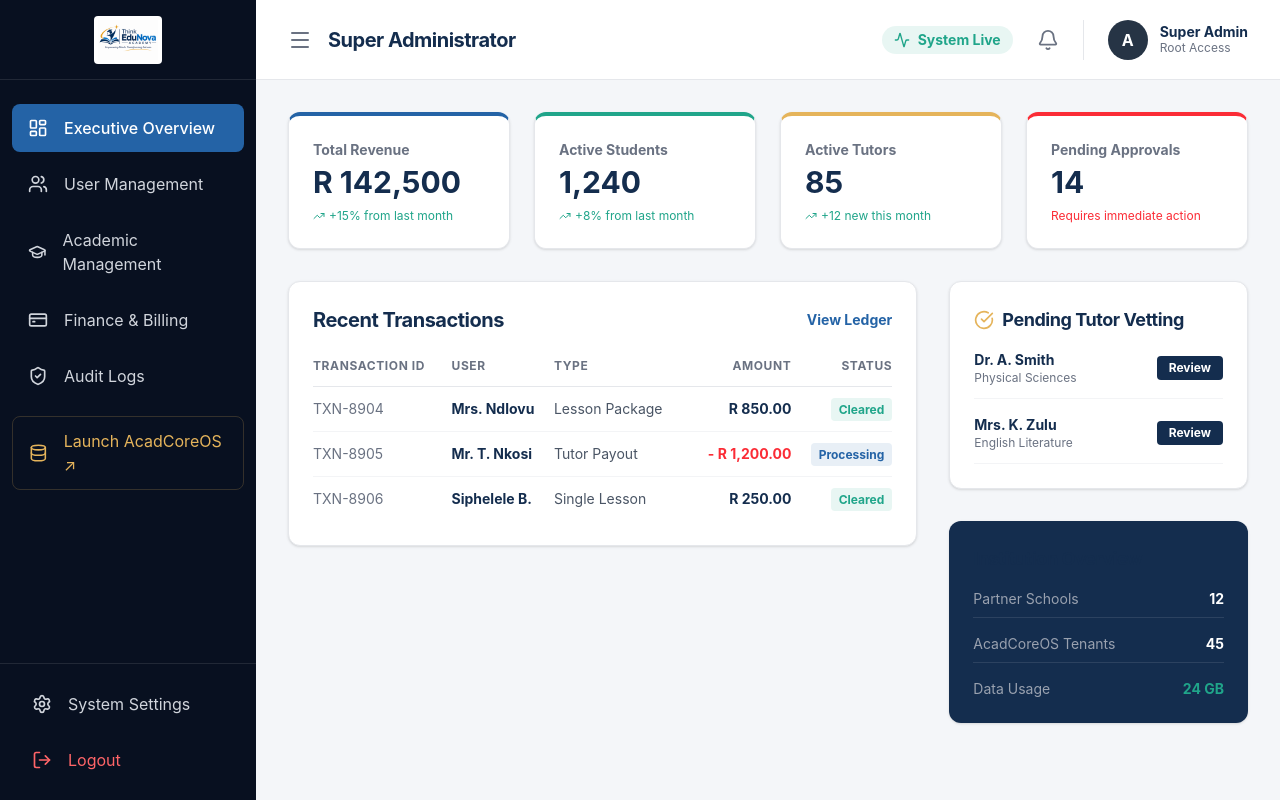
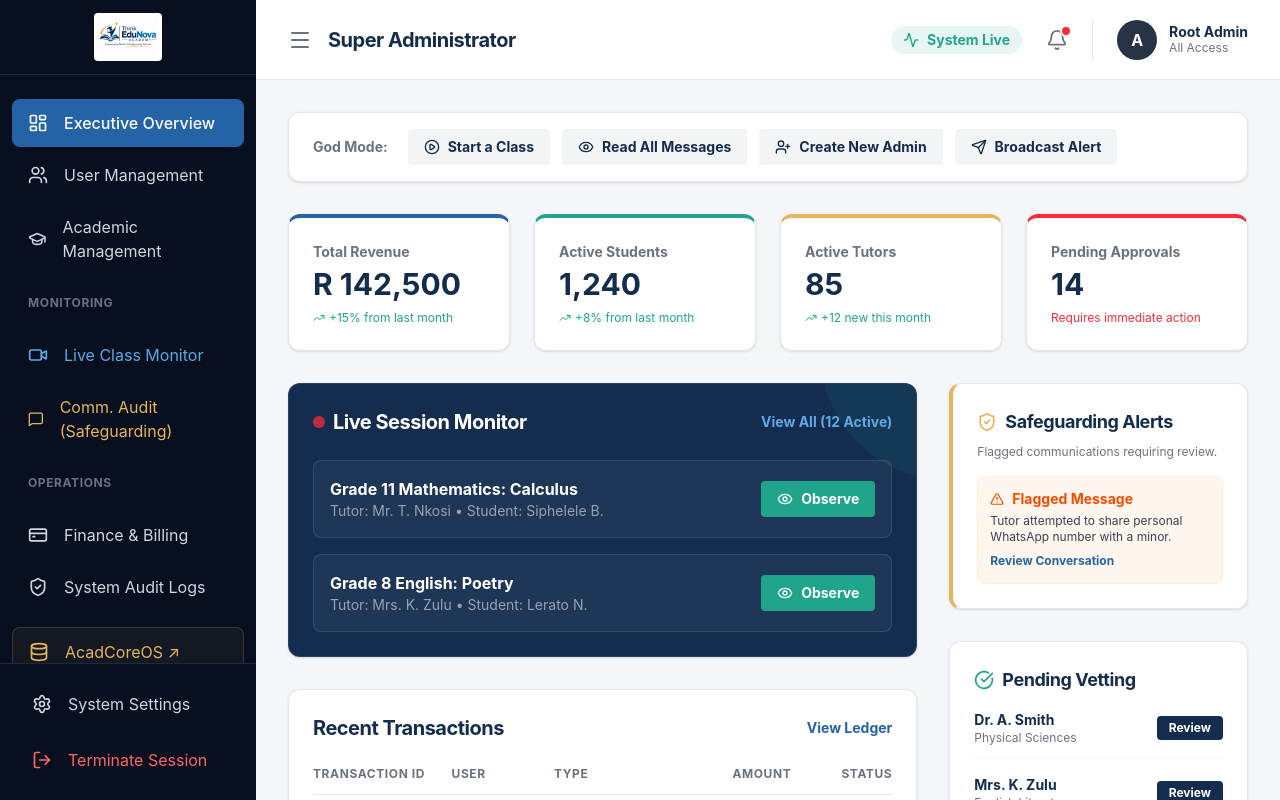
Before and after one commit to maiselakn-lab/edunova-academy, a Next.js app: page /portal/admin in a window 1280 px wide. Built offline with nearby package versions, Linux system fonts and the light colour scheme; a web font is replaced by a local one.

Commit message:
feat: rebuild admin dashboard with god-mode controls, live monitor, and safeguarding alerts

```diff
--- a/app/portal/admin/page.tsx
+++ b/app/portal/admin/page.tsx
@@ -4,7 +4,9 @@ import Link from 'next/link';
 import { useState } from 'react';
 import {
   LayoutDashboard, Users, GraduationCap, CreditCard, ShieldCheck,
-  Settings, LogOut, Bell, Menu, TrendingUp, CheckCircle, Database, Activity
+  Settings, LogOut, Bell, Menu, TrendingUp, CheckCircle, Database,
+  Activity, Video, MessageSquare, AlertTriangle, PlayCircle, Eye,
+  UserPlus, Send, BookOpen
 } from 'lucide-react';
 
 export default function AdminDashboard() {
@@ -21,7 +23,7 @@ export default function AdminDashboard() {
           </Link>
         </div>
 
-        <nav className="flex-grow py-6 space-y-2 px-3 overflow-y-auto">
+        <nav className="flex-grow py-6 space-y-1 px-3 overflow-y-auto">
           <Link href="/portal/admin" className="flex items-center gap-4 px-4 py-3 bg-brand-royal rounded-lg font-medium transition-colors">
             <LayoutDashboard size={20} />
             {sidebarOpen && <span>Executive Overview</span>}
@@ -34,28 +36,46 @@ export default function AdminDashboard() {
             <GraduationCap size={20} />
             {sidebarOpen && <span>Academic Management</span>}
           </Link>
+
+          {/* New Admin-Only Features */}
+          <div className="pt-4 pb-2">
+             {sidebarOpen && <p className="text-xs font-bold text-gray-500 uppercase tracking-wider pl-4 mb-2">Monitoring</p>}
+          </div>
+          <Link href="/portal/admin/live-monitor" className="flex items-center gap-4 px-4 py-3 hover:bg-white/10 rounded-lg text-brand-sky transition-colors">
+            <Video size={20} />
+            {sidebarOpen && <span>Live Class Monitor</span>}
+          </Link>
+          <Link href="/portal/admin/communications" className="flex items-center gap-4 px-4 py-3 hover:bg-white/10 rounded-lg text-brand-gold transition-colors">
+            <MessageSquare size={20} />
+            {sidebarOpen && <span>Comm. Audit (Safeguarding)</span>}
+          </Link>
+
+          <div className="pt-4 pb-2">
+             {sidebarOpen && <p className="text-xs font-bold text-gray-500 uppercase tracking-wider pl-4 mb-2">Operations</p>}
+          </div>
           <Link href="/portal/admin/finance" className="flex items-center gap-4 px-4 py-3 hover:bg-white/10 rounded-lg text-gray-300 transition-colors">
             <CreditCard size={20} />
             {sidebarOpen && <span>Finance & Billing</span>}
           </Link>
           <Link href="/portal/admin/audit" className="flex items-center gap-4 px-4 py-3 hover:bg-white/10 rounded-lg text-gray-300 transition-colors">
             <ShieldCheck size={20} />
-            {sidebarOpen && <span>Audit Logs</span>}
+            {sidebarOpen && <span>System Audit Logs</span>}
           </Link>
-          <Link href="https://acadcoreos.base44.app/" target="_blank" className="flex items-center gap-4 px-4 py-3 hover:bg-white/10 rounded-lg text-brand-gold transition-colors mt-4 border border-brand-gold/20">
+
+          <Link href="https://acadcoreos.base44.app/" target="_blank" className="flex items-center gap-4 px-4 py-3 hover:bg-white/10 rounded-lg text-brand-gold transition-colors mt-4 border border-brand-gold/20 bg-brand-gold/5">
             <Database size={20} />
-            {sidebarOpen && <span>Launch AcadCoreOS ↗</span>}
+            {sidebarOpen && <span>AcadCoreOS ↗</span>}
           </Link>
         </nav>
 
         <div className="p-4 border-t border-white/10 space-y-2">
-          <Link href="/portal/settings" className="flex items-center gap-4 px-4 py-3 hover:bg-white/10 rounded-lg text-gray-300 transition-colors">
+          <Link href="/portal/admin/settings" className="flex items-center gap-4 px-4 py-3 hover:bg-white/10 rounded-lg text-gray-300 transition-colors">
             <Settings size={20} />
             {sidebarOpen && <span>System Settings</span>}
           </Link>
           <Link href="/login" className="flex items-center gap-4 px-4 py-3 hover:bg-red-500/20 text-red-400 rounded-lg transition-colors">
             <LogOut size={20} />
-            {sidebarOpen && <span>Logout</span>}
+            {sidebarOpen && <span>Terminate Session</span>}
           </Link>
         </div>
       </aside>
@@ -77,12 +97,13 @@ export default function AdminDashboard() {
             </div>
             <button className="relative text-gray-500 hover:text-brand-navy">
               <Bell size={22} />
+              <span className="absolute -top-1 -right-1 w-3 h-3 bg-red-500 rounded-full border-2 border-white"></span>
             </button>
             <div className="flex items-center gap-3 border-l border-gray-200 pl-6">
               <div className="w-10 h-10 bg-brand-charcoal text-white rounded-full flex items-center justify-center font-bold">A</div>
               <div className="hidden md:block">
-                <p className="text-sm font-bold text-brand-navy leading-tight">Super Admin</p>
-                <p className="text-xs text-gray-500">Root Access</p>
+                <p className="text-sm font-bold text-brand-navy leading-tight">Root Admin</p>
+                <p className="text-xs text-gray-500">All Access</p>
               </div>
             </div>
           </div>
@@ -90,6 +111,15 @@ export default function AdminDashboard() {
 
         {/* Dashboard Content */}
         <div className="flex-grow overflow-y-auto p-8">
+
+          {/* Quick Actions (The "Do Everything" Bar) */}
+          <div className="bg-white p-4 rounded-xl border border-gray-200 shadow-sm mb-8 flex flex-wrap gap-3">
+            <span className="text-sm font-bold text-gray-500 py-2 px-2">God Mode:</span>
+            <Link href="/portal/tutor" className="bg-brand-navy/5 hover:bg-brand-navy hover:text-white text-brand-navy px-4 py-2 rounded text-sm font-bold transition-colors flex items-center gap-2"><PlayCircle size={16}/> Start a Class</Link>
+            <Link href="/portal/admin/communications" className="bg-brand-navy/5 hover:bg-brand-navy hover:text-white text-brand-navy px-4 py-2 rounded text-sm font-bold transition-colors flex items-center gap-2"><Eye size={16}/> Read All Messages</Link>
+            <Link href="/portal/admin/users" className="bg-brand-navy/5 hover:bg-brand-navy hover:text-white text-brand-navy px-4 py-2 rounded text-sm font-bold transition-colors flex items-center gap-2"><UserPlus size={16}/> Create New Admin</Link>
+            <Link href="/portal/admin/notifications" className="bg-brand-navy/5 hover:bg-brand-navy hover:text-white text-brand-navy px-4 py-2 rounded text-sm font-bold transition-colors flex items-center gap-2"><Send size={16}/> Broadcast Alert</Link>
+          </div>
 
           {/* Key Metrics Top Row */}
           <div className="grid grid-cols-1 md:grid-cols-4 gap-6 mb-8">
@@ -121,7 +151,41 @@ export default function AdminDashboard() {
             {/* Left Column (2/3 width) */}
             <div className="lg:col-span-2 space-y-8">
 
-              {/* Recent Financial Transactions */}
+              {/* LIVE MONITOR WIDGET */}
+              <div className="bg-brand-navy rounded-xl border border-white/10 shadow-sm p-6 text-white relative overflow-hidden">
+                <div className="absolute top-0 right-0 w-32 h-32 bg-brand-teal/10 rounded-bl-full -mr-8 -mt-8"></div>
+                <div className="flex justify-between items-center mb-6 relative z-10">
+                  <h2 className="text-xl font-bold text-white flex items-center gap-2">
+                    <span className="w-3 h-3 bg-red-500 rounded-full animate-pulse"></span> Live Session Monitor
+                  </h2>
+                  <Link href="/portal/admin/live-monitor" className="text-sm text-brand-sky font-bold hover:underline">View All (12 Active)</Link>
+                </div>
+
+                <div className="space-y-4 relative z-10">
+                  {/* Active Class 1 */}
+                  <div className="bg-white/5 border border-white/10 p-4 rounded-lg flex items-center justify-between">
+                    <div>
+                      <p className="font-bold text-white">Grade 11 Mathematics: Calculus</p>
+                      <p className="text-sm text-gray-400">Tutor: Mr. T. Nkosi • Student: Siphelele B.</p>
+                    </div>
+                    <button className="bg-brand-teal text-white px-4 py-2 rounded text-sm font-bold hover:bg-teal-600 flex items-center gap-2">
+                      <Eye size={16} /> Observe
+                    </button>
+                  </div>
+                  {/* Active Class 2 */}
+                  <div className="bg-white/5 border border-white/10 p-4 rounded-lg flex items-center justify-between">
+                    <div>
+                      <p className="font-bold text-white">Grade 8 English: Poetry</p>
+                      <p className="text-sm text-gray-400">Tutor: Mrs. K. Zulu • Student: Lerato N.</p>
+                    </div>
+                    <button className="bg-brand-teal text-white px-4 py-2 rounded text-sm font-bold hover:bg-teal-600 flex items-center gap-2">
+                      <Eye size={16} /> Observe
+                    </button>
+                  </div>
+                </div>
+              </div>
+
+              {/* RECENT TRANSACTIONS */}
               <div className="bg-white rounded-xl border border-gray-200 shadow-sm p-6">
                 <div className="flex justify-between items-center mb-6">
                   <h2 className="text-xl font-bold text-brand-navy">Recent Transactions</h2>
@@ -153,13 +217,6 @@ export default function AdminDashboard() {
                         <td className="py-3 text-right font-bold text-red-500">- R 1,200.00</td>
                         <td className="py-3 text-right"><span className="bg-brand-royal/10 text-brand-royal px-2 py-1 rounded text-xs font-bold">Processing</span></td>
                       </tr>
-                      <tr>
-                        <td className="py-3 text-gray-500">TXN-8906</td>
-                        <td className="py-3 font-bold text-brand-navy">Siphelele B.</td>
-                        <td className="py-3 text-gray-600">Single Lesson</td>
-                        <td className="py-3 text-right font-bold text-brand-navy">R 250.00</td>
-                        <td className="py-3 text-right"><span className="bg-brand-teal/10 text-brand-teal px-2 py-1 rounded text-xs font-bold">Cleared</span></td>
-                      </tr>
                     </tbody>
                   </table>
                 </div>
@@ -170,10 +227,27 @@ export default function AdminDashboard() {
             {/* Right Column (1/3 width) */}
             <div className="space-y-8">
 
-              {/* Tutor Approvals Widget */}
+              {/* SAFEGUARDING AUDIT WIDGET */}
+              <div className="bg-white rounded-xl border border-gray-200 shadow-sm p-6 border-l-4 border-l-brand-gold">
+                <h2 className="text-lg font-bold text-brand-navy mb-2 flex items-center gap-2">
+                  <ShieldCheck className="text-brand-gold" size={20} /> Safeguarding Alerts
+                </h2>
+                <p className="text-xs text-gray-500 mb-4">Flagged communications requiring review.</p>
+                <div className="space-y-4">
+                  <div className="bg-orange-50 border border-orange-100 p-3 rounded-lg">
+                    <div className="flex items-center gap-2 text-orange-600 font-bold text-sm mb-1">
+                      <AlertTriangle size={14} /> Flagged Message
+                    </div>
+                    <p className="text-xs text-gray-700">Tutor attempted to share personal WhatsApp number with a minor.</p>
+                    <button className="text-xs text-brand-royal font-bold hover:underline mt-2">Review Conversation</button>
+                  </div>
+                </div>
+              </div>
+
+              {/* PENDING APPROVALS */}
               <div className="bg-white rounded-xl border border-gray-200 shadow-sm p-6">
                 <h2 className="text-lg font-bold text-brand-navy mb-4 flex items-center gap-2">
-                  <CheckCircle className="text-brand-gold" size={20} /> Pending Tutor Vetting
+                  <CheckCircle className="text-brand-teal" size={20} /> Pending Vetting
                 </h2>
                 <div className="space-y-4">
                   <div className="flex items-center justify-between pb-3 border-b border-gray-100">
@@ -193,7 +267,7 @@ export default function AdminDashboard() {
                 </div>
               </div>
 
-              {/* Institution Stats */}
+              {/* INSTITUTION STATS */}
               <div className="bg-brand-navy rounded-xl shadow-sm p-6 text-white">
                 <h2 className="text-lg font-bold mb-4">Institution Overview</h2>
                 <div className="space-y-4 text-sm">
```
